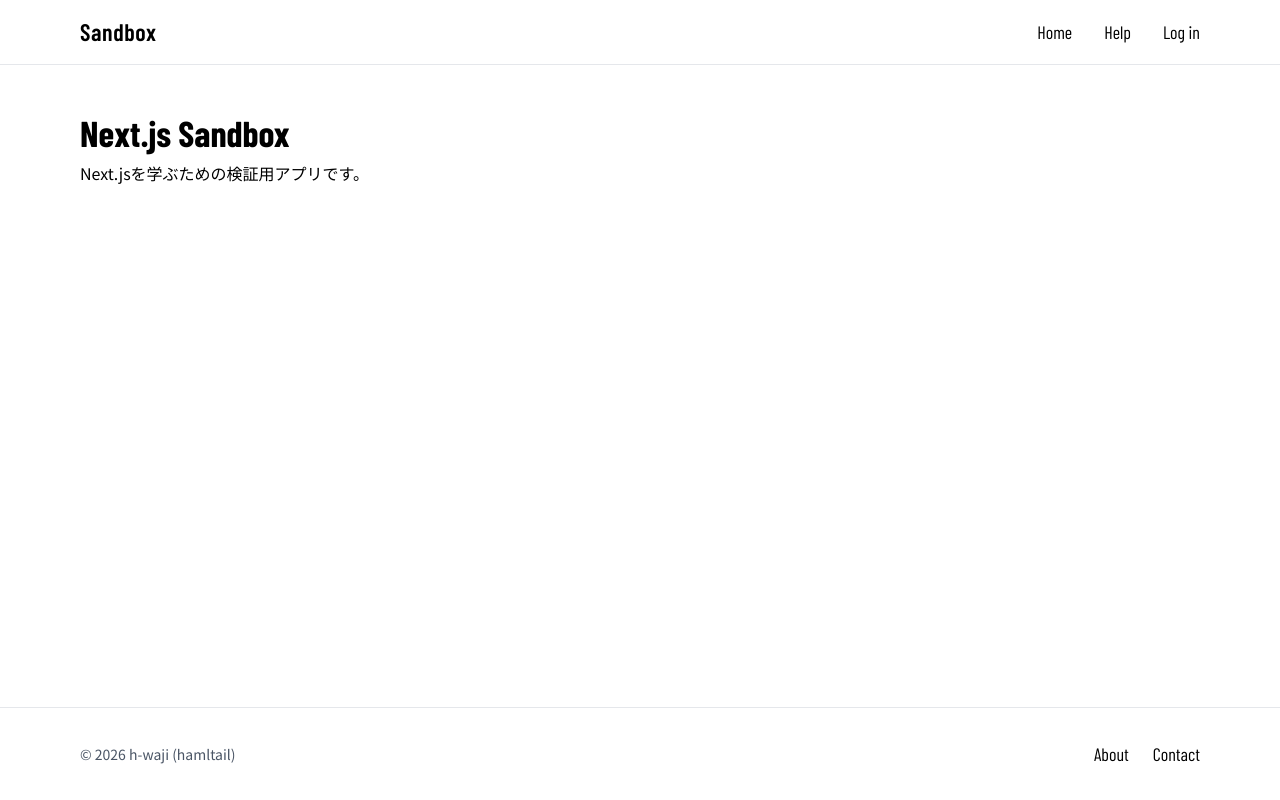
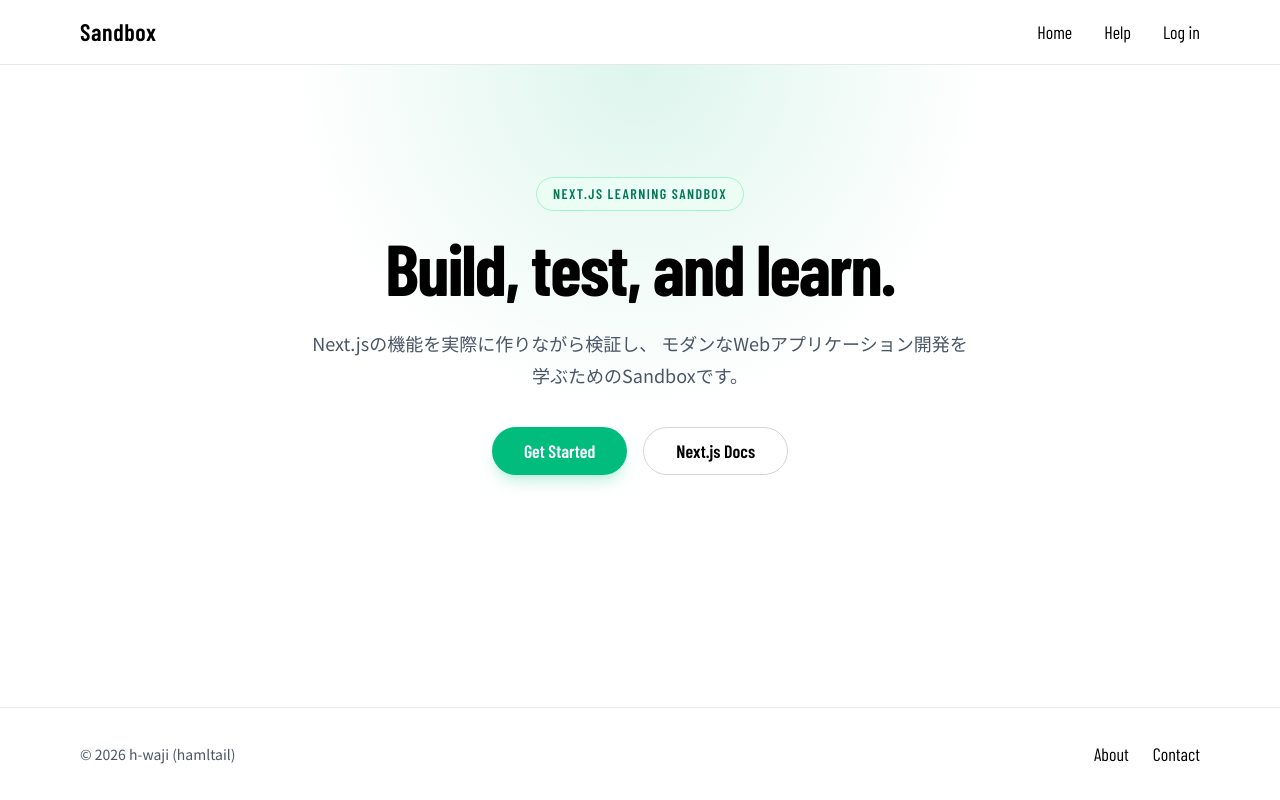
Before and after one commit to hamltail/nextjs-sandbox, a Next.js app: page / in a window 1280 px wide. Built offline with nearby package versions, Linux system fonts and the light colour scheme.

Commit message:
Heroセクションを追加

```diff
--- a/app/page.tsx
+++ b/app/page.tsx
@@ -1,17 +1,5 @@
-import Container from "@/components/Container";
+import Hero from "@/components/Hero";
 
 export default function Home() {
-  return (
-    <section className="px-7 py-12 md:px-11 xl:px-0">
-      <Container>
-        <h1 className="font-en text-4xl font-bold">
-          Next.js Sandbox
-        </h1>
-
-        <p className="mt-2">
-          Next.jsを学ぶための検証用アプリです。
-        </p>
-      </Container>
-    </section>
-  );
+  return <Hero />;
 }
--- /dev/null
+++ b/components/Hero.tsx
@@ -0,0 +1,48 @@
+import Link from "next/link";
+import Container from "@/components/Container";
+
+export default function Hero() {
+  return (
+    <section className="relative overflow-hidden px-7 py-20 md:px-11 md:py-28 xl:px-0">
+      <div
+        aria-hidden="true"
+        className="absolute inset-0 -z-10 bg-[radial-gradient(circle_at_top,_rgba(16,185,129,0.14),_transparent_42%)]"
+      />
+
+      <Container>
+        <div className="mx-auto flex max-w-3xl flex-col items-center text-center">
+          <p className="font-en mb-5 rounded-full border border-emerald-200 bg-emerald-50 px-4 py-1.5 text-sm font-semibold tracking-widest text-emerald-700">
+            NEXT.JS LEARNING SANDBOX
+          </p>
+
+          <h1 className="font-en text-5xl leading-none font-bold tracking-tight md:text-7xl">
+            Build, test, and learn.
+          </h1>
+
+          <p className="mt-6 max-w-2xl text-base leading-8 text-gray-600 md:text-lg">
+            Next.jsの機能を実際に作りながら検証し、
+            モダンなWebアプリケーション開発を学ぶためのSandboxです。
+          </p>
+
+          <div className="mt-9 flex flex-col items-center gap-4 sm:flex-row">
+            <Link
+              href="/signup"
+              className="font-en inline-flex min-h-12 items-center justify-center rounded-full bg-emerald-500 px-8 text-lg font-semibold text-white shadow-lg shadow-emerald-500/20 transition hover:-translate-y-0.5 hover:bg-emerald-600"
+            >
+              Get Started
+            </Link>
+
+            <Link
+              href="https://nextjs.org/docs"
+              target="_blank"
+              rel="noopener noreferrer"
+              className="font-en inline-flex min-h-12 items-center justify-center rounded-full border border-gray-300 bg-white px-8 text-lg font-semibold transition hover:border-gray-400 hover:bg-gray-50"
+            >
+              Next.js Docs
+            </Link>
+          </div>
+        </div>
+      </Container>
+    </section>
+  );
+}
```
